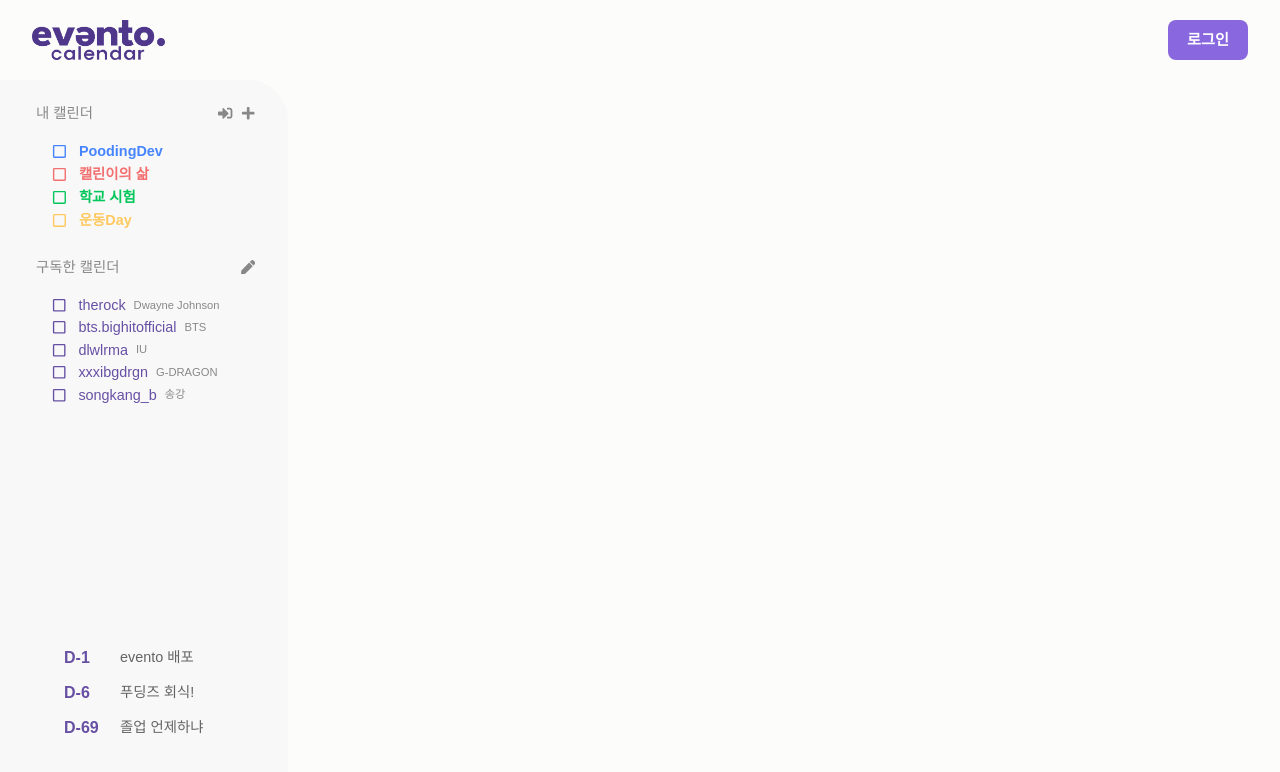
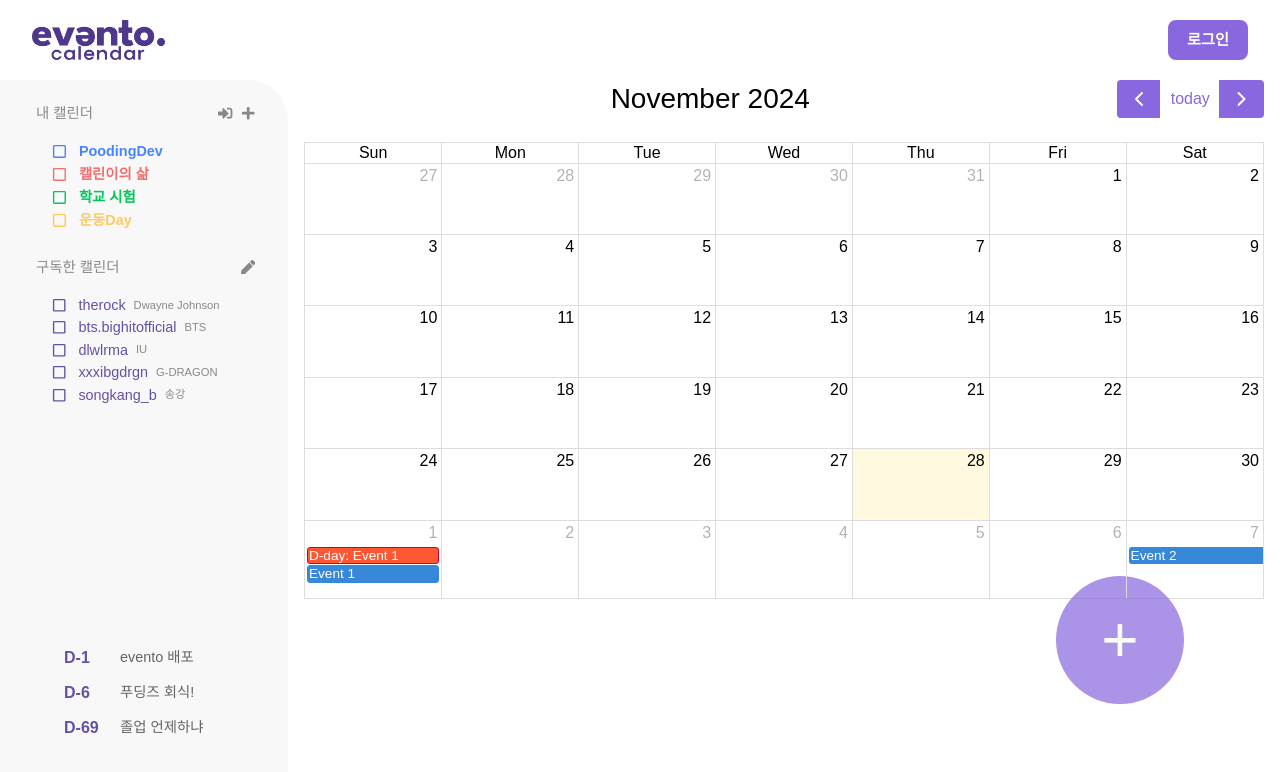
Before and after one commit to PoodingDev/Evento_FE, a React (Vite) app: page / in a window 1280 px wide. Shown: the top 772 px of the page. Built offline with nearby package versions, Linux system fonts and the light colour scheme.

Commit message:
Feat: #65 화면 UI 수정 및 컴포넌트 병합

```diff
--- a/src/pages/Calendar.jsx
+++ b/src/pages/Calendar.jsx
@@ -1,30 +1,62 @@
+import React, { useState, useEffect } from "react";
+import FullCalendar from "@fullcalendar/react";
+import dayGridPlugin from '@fullcalendar/daygrid'; // 월 뷰 플러그인
+import interactionPlugin from '@fullcalendar/interaction'; // 상호작용 플러그인 (이벤트 클릭 등)
 import CreateEvent from "components/CreateEventModal";
-import FullCalendar from "@fullcalendar/react";
-import React, { useEffect, useState } from "react";
-import dayGridPlugin from "@fullcalendar/daygrid";
-import interactionPlugin from "@fullcalendar/interaction";
-import timeGridPlugin from "@fullcalendar/timegrid";
+import EventInfoModal from "/src/components/EventInfoModal";
+import "../styles/calendar.css";
 
+// Calendar 컴포넌트
 export default function Calendar() {
   const [isCreateEventOpen, setIsCreateEventOpen] = useState(false);
   const toggleCreateEvent = () => {
     setIsCreateEventOpen((prev) => !prev);
   };
+  const [events, setEvents] = useState([]);
+
+  // 데이터 불러오기 (예시: API 호출)
+  useEffect(() => {
+    setTimeout(() => {
+      setEvents([
+        { title: 'Event 1', start: '2024-12-01' },
+        { title: 'Event 2', start: '2024-12-07', end: '2024-12-10', },
+        {
+          title: 'D-day: Event 1',
+          start: '2024-12-01',
+          allDay: true, // 하루 종일 이벤트로 설정
+          description: 'This is a D-day event.',
+          backgroundColor: '#FF5733', // D-day 강조를 위한 배경색
+          textColor: 'white', // 텍스트 색상
+          borderColor: '#C70039' // 테두리 색상
+        }
+      ]);
+    }, 1000);
+  }, []);
 
   return (
     <>
-      <div className="flex h-[100vh] bg-eventoWhite text-center text-2xl">
-        {/* 부모 div의 높이를 calc()로 설정하여 100vh에서 다른 요소들의 높이를 제외 */}
-        {/* <div className="ml-[21rem] mt-[4rem] h-[calc(100vh-9rem)] w-[calc(100vw-24rem)] items-center justify-center rounded-sm bg-eventoWhite">
-          <MainCalendar className="h-[calc(100vh-9rem)]" />
-        </div> */}
-        {/* <div
-          onClick={toggleCreateEvent}
-          className="absolute bottom-[6rem] right-[6rem] flex h-[6rem] w-[6rem] cursor-pointer items-center justify-center rounded-full bg-eventoPurple/70 text-center text-[4rem] text-eventoWhite"
-        >
-          +
-        </div> */}
+      <div className="mainCalendar">
+        <FullCalendar
+          plugins={[dayGridPlugin, interactionPlugin]} // 플러그인 추가
+          initialView="dayGridMonth" // 기본 뷰 설정 (월 뷰)
+          headerToolbar={{
+            left: '',          // 왼쪽 버튼 제거
+            center: 'title',   // 가운데에 제목 배치
+            right: 'prev,today,next' // 오른쪽에 이전/다음 버튼 배치
+          }}
+
+          events={events} // 상태에서 가져온 이벤트
+          aspectRatio={2.1}
+        />
       </div>
+
+      <div
+        onClick={toggleCreateEvent}
+        className="absolute bottom-[6rem] right-[6rem] flex h-[8rem] w-[8rem] cursor-pointer items-center justify-center rounded-full bg-eventoPurple/70 text-center text-[4rem] text-eventoWhite"
+      >
+        +
+      </div>
+
       {isCreateEventOpen && (
         <div className="fixed inset-0 z-50 flex items-center justify-center bg-black bg-opacity-30">
           <CreateEvent onClose={toggleCreateEvent} />
@@ -33,35 +65,3 @@ export default function Calendar() {
     </>
   );
 }
-
-// MainCalendar 컴포넌트
-function MainCalendar() {
-  const [events, setEvents] = useState([]);
-
-  // 데이터 불러오기 (예시: API 호출)
-  useEffect(() => {
-    setTimeout(() => {
-      setEvents([
-        { title: "Event 1", start: "2024-12-01" },
-        { title: "Event 2", start: "2024-12-07", end: "2024-12-10" },
-      ]);
-    }, 1000);
-  }, []);
-
-  return (
-    <>
-      <FullCalendar
-        plugins={[dayGridPlugin, interactionPlugin]} // 플러그인 추가
-        initialView="dayGridMonth" // 기본 뷰 설정 (월 뷰)
-        headerToolbar={{
-          center: "title", // 중앙: 제목
-          // left: 'prev,next today', // 왼쪽: 이전, 다음, 오늘
-          // right: 'dayGridMonth,timeGridWeek,timeGridDay', // 오른쪽: 월, 주, 일 뷰 버튼
-        }}
-        events={events} // 상태에서 가져온 이벤트
-        aspectRatio={2.1}
-        // dayMaxRowCount={5} // 최대 5줄까지만 표시
-      />
-    </>
-  );
-}
```
